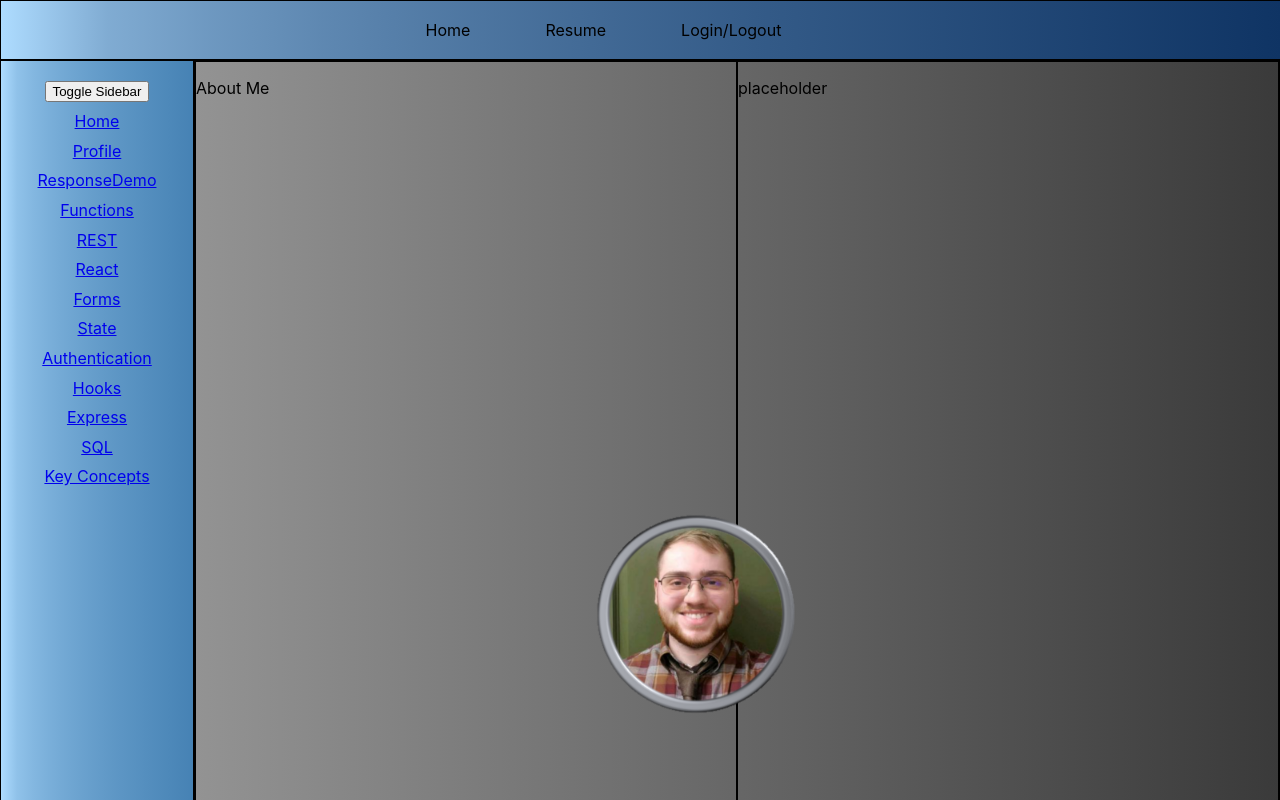
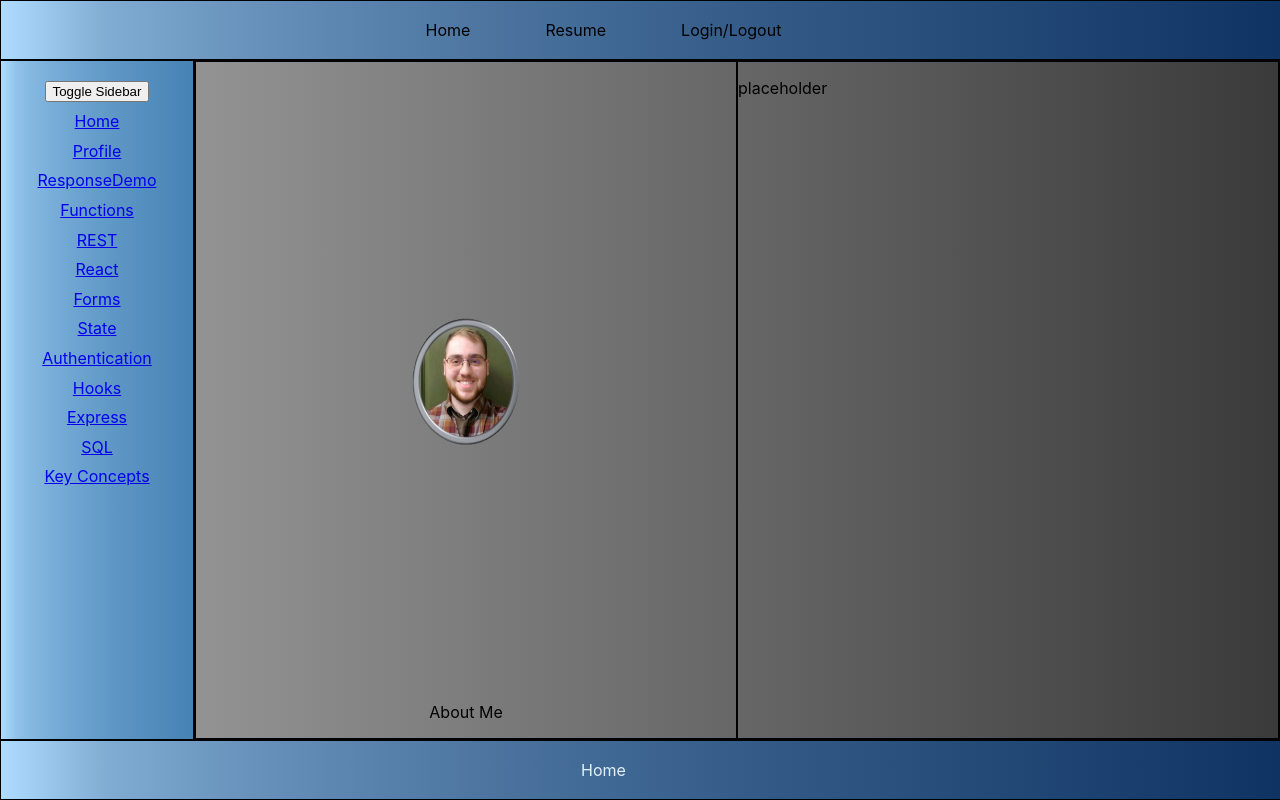
Before and after one commit to TheLogan2019/Logan-Brown-Skills-Demonstration, a React (Create React App) app: page / in a window 1280 px wide. Shown: the top 800 px of the page. Built offline with nearby package versions, Linux system fonts and the light colour scheme.

Commit message:
float removed and image image adjustments made

```diff
--- a/src/components/pages/landingPage.js
+++ b/src/components/pages/landingPage.js
@@ -5,12 +5,12 @@ function LandingPage() {
   return (
     <div className="landing-main-container">
       <div className="landing-left-container">
-        <p>About Me</p>
         <img
           className="author-photo"
           src={AboutMePhoto}
           alt="VeryHandsomeAuthorPhoto"
         />
+        <p className="About">About Me</p>
       </div>
       <div className="landing-right-container">
         <p>placeholder</p>
--- a/src/index.css
+++ b/src/index.css
@@ -102,29 +102,47 @@ code {
 /*start of landing page section */
 
 .landing-main-container{
+  display: flex;
   width: 100%;
   height: 100%;
 }
 
+/*start of left container*/
+
 .landing-left-container{
+  display: flex;
+  flex-direction: column;
+  align-items: center;
+  justify-content: flex-start;
   width: 50%;
   height: 100%;
-  float: left;
   box-sizing: border-box;
   border: 1px solid black;
 }
 
+/*"box-sizing: border-box" allows containers to count padding and border in the total width */
+
+.author-photo {
+  max-width: 100%;
+  height: 100%;
+  transform: scale(0.2);
+}
+
+.About {
+  margin-top: 0%;
+  padding-top: 0%;
+}
+
+/*end of left container*/
+/*start of right container*/
+
 .landing-right-container{
   width: 50%;
   height: 100%;
-  float: right;
   box-sizing: border-box;
-  border: 1px solid black
-}
-/*"box-sizing: border-box" allows containers to count padding and border in the total width */
-
-.author-photo {
-  transform: scale(0.2);
+  border: 1px solid black;
 }
 
+/*end of right container*/
+
 /*end of landing page section */
```
